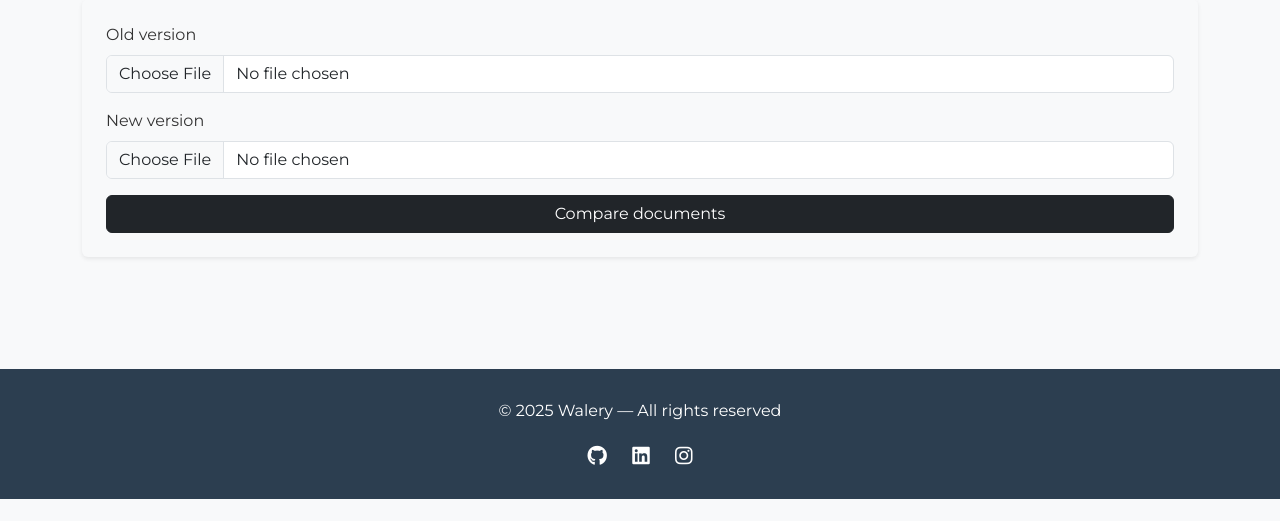
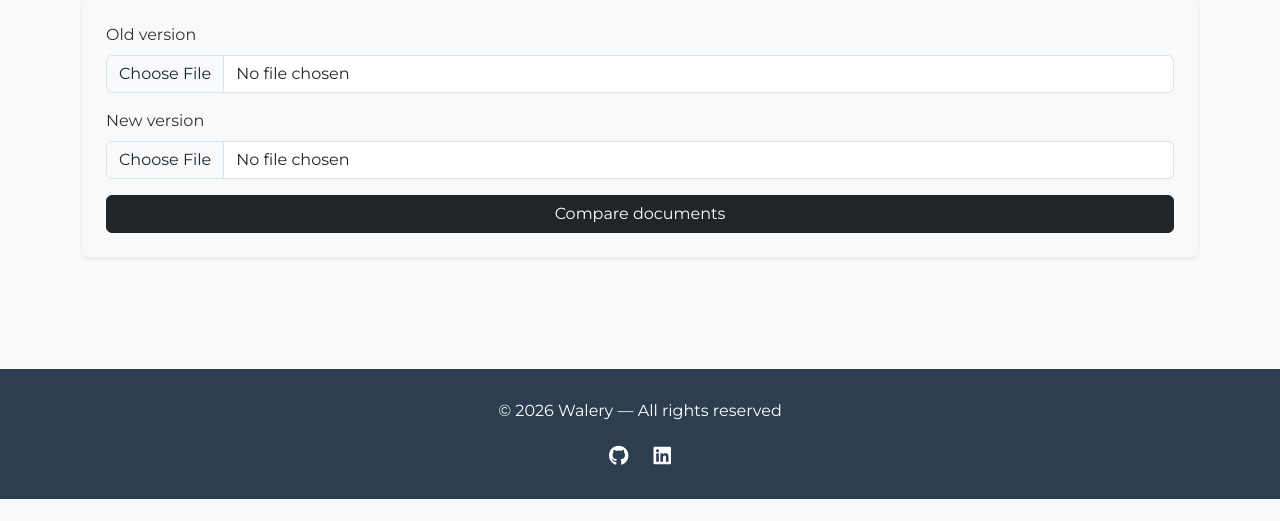
Before and after one commit to draprar/django_portfolio-walery, a Django app: page /docdiff/ in a window 1280 px wide. Shown: the part 279-800 px from the top of the page. Run offline with Django 5.2, Linux system fonts and the light colour scheme; data comes from the database, SQL or seed files in the repository; parts of the project's set-up code (start-up, migrations or seed data) failed here and were passed over.

Commit message:
update footer

```diff
--- a/core/templates/core/footer.html
+++ b/core/templates/core/footer.html
@@ -1,6 +1,6 @@
 <footer class="footer">
   <div class="container">
-    <p>© 2025 Walery — All rights reserved</p>
+    <p>© {% now "Y" %} Walery — All rights reserved</p>
     <div class="social-icons">
       <a href="https://github.com/draprar" target="_blank" rel="noopener noreferrer" aria-label="GitHub">
         <i class="fab fa-github"></i>
@@ -8,9 +8,6 @@
       <a href="https://www.linkedin.com/in/michal-walerowicz/" target="_blank" rel="noopener noreferrer" aria-label="LinkedIn">
         <i class="fab fa-linkedin"></i>
       </a>
-      <a href="https://www.instagram.com/jadzien/" target="_blank" rel="noopener noreferrer" aria-label="Instagram">
-        <i class="fab fa-instagram"></i>
-      </a>
     </div>
   </div>
 </footer>
--- a/core/templates/core/index.html
+++ b/core/templates/core/index.html
@@ -348,16 +348,13 @@
 
 <footer class="footer">
   <div class="container">
-    <p>© 2025 Walery — All rights reserved</p>
+    <p>© {% now "Y" %} Walery — All rights reserved</p>
     <div class="social-icons">
       <a href="https://github.com/draprar" target="_blank" rel="noopener noreferrer" aria-label="GitHub">
         <i class="fab fa-github"></i>
       </a>
       <a href="https://www.linkedin.com/in/michal-walerowicz/" target="_blank" rel="noopener noreferrer" aria-label="LinkedIn">
         <i class="fab fa-linkedin"></i>
-      </a>
-      <a href="https://www.instagram.com/jadzien/" target="_blank" rel="noopener noreferrer" aria-label="Instagram">
-        <i class="fab fa-instagram"></i>
       </a>
     </div>
   </div>
```
